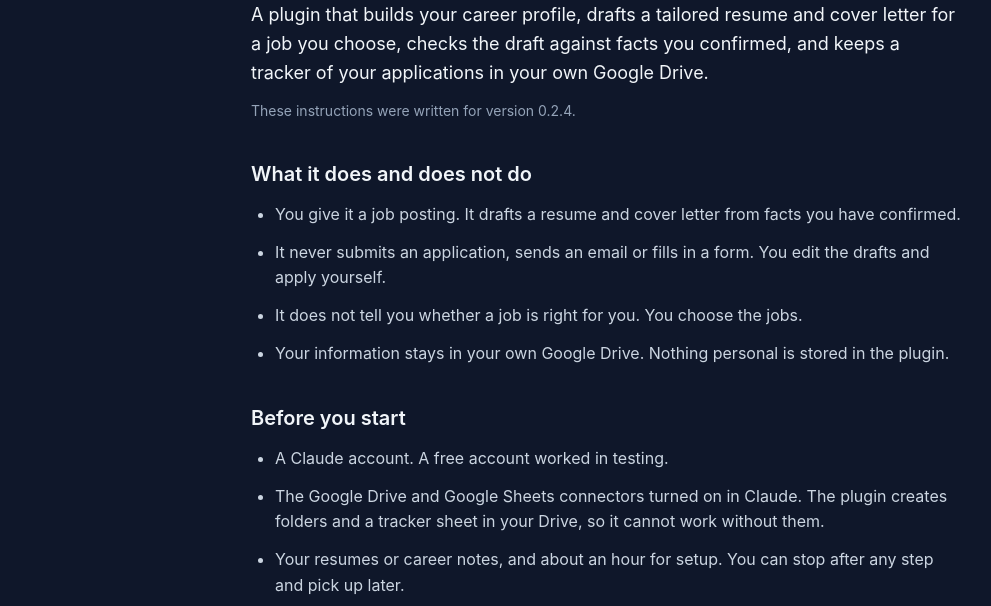
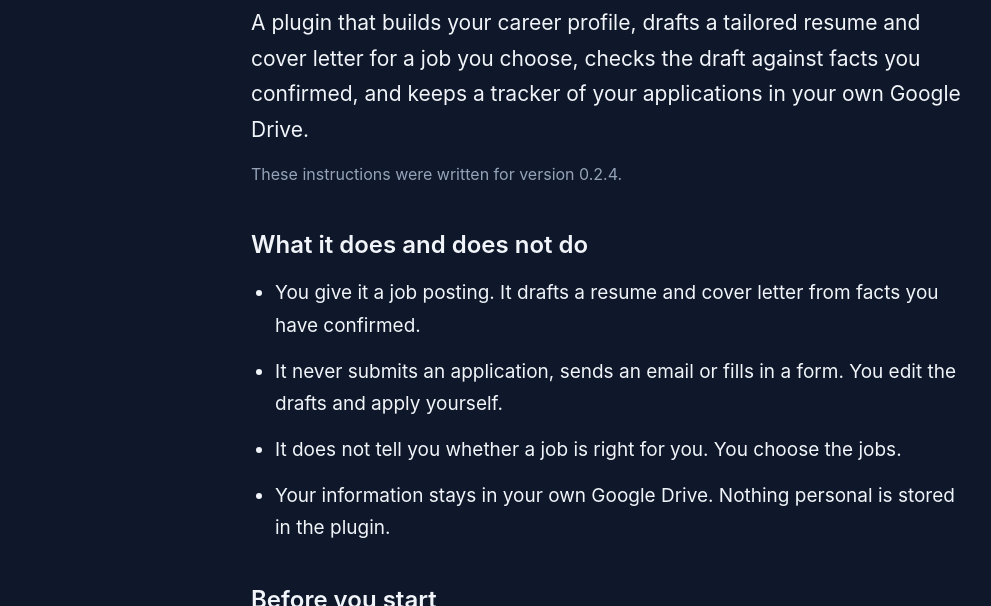
Before and after one commit to dbough/simplyproductivesoftware.com, a plain HTML site: page job-search-system/index.html in a window 1280 px wide. Shown: the part 194-800 px from the top of the page, without its empty margins (33-1024 px from the left). Drawn offline with Linux system fonts and the light colour scheme.

Commit message:
Instructions page: noindex tag and larger, brighter text
Co-Authored-By: Claude Sonnet 5.5 <noreply@anthropic.com>
Claude-Session: https://claude.ai/code/session_01FtJnZtPZ3i6ZePupEsxwTp

```diff
--- a/job-search-system/guide.css
+++ b/job-search-system/guide.css
@@ -1,4 +1,6 @@
 .guide {
+    font-size: 1.1875rem;
+    line-height: 1.7;
     max-width: 760px;
     margin: 0 auto;
     padding: 3rem 1.5rem 4rem;
@@ -12,15 +14,15 @@
 }
 
 .guide h3 {
-    font-size: 1.25rem;
+    font-size: 1.5rem;
     font-weight: 600;
     margin: 2.25rem 0 0.75rem;
 }
 
 .guide p,
 .guide li {
-    color: var(--text-secondary);
-    margin-bottom: 0.75rem;
+    color: var(--text-primary);
+    margin-bottom: 0.85rem;
 }
 
 .guide ul,
@@ -30,13 +32,13 @@
 }
 
 .guide .lead {
-    font-size: 1.125rem;
+    font-size: 1.3125rem;
     color: var(--text-primary);
 }
 
 .guide .version {
     color: var(--text-muted);
-    font-size: 0.875rem;
+    font-size: 1rem;
 }
 
 .guide .badge {
@@ -54,7 +56,7 @@
     background: var(--surface);
     padding: 0.1rem 0.4rem;
     border-radius: 4px;
-    font-size: 0.9em;
+    font-size: 0.95em;
     overflow-wrap: anywhere;
 }
 
--- a/job-search-system/index.html
+++ b/job-search-system/index.html
@@ -15,6 +15,7 @@
     </script>
 
     <title>Job Search System for Claude (beta) - Simply Productive Software</title>
+    <meta name="robots" content="noindex, nofollow">
     <meta name="description" content="Beta instructions for the Job Search System plugin for Claude: how to install it, what to turn on first, and how to send feedback.">
     <link rel="stylesheet" href="/styles.css">
     <link rel="stylesheet" href="/utilities.css">
```
